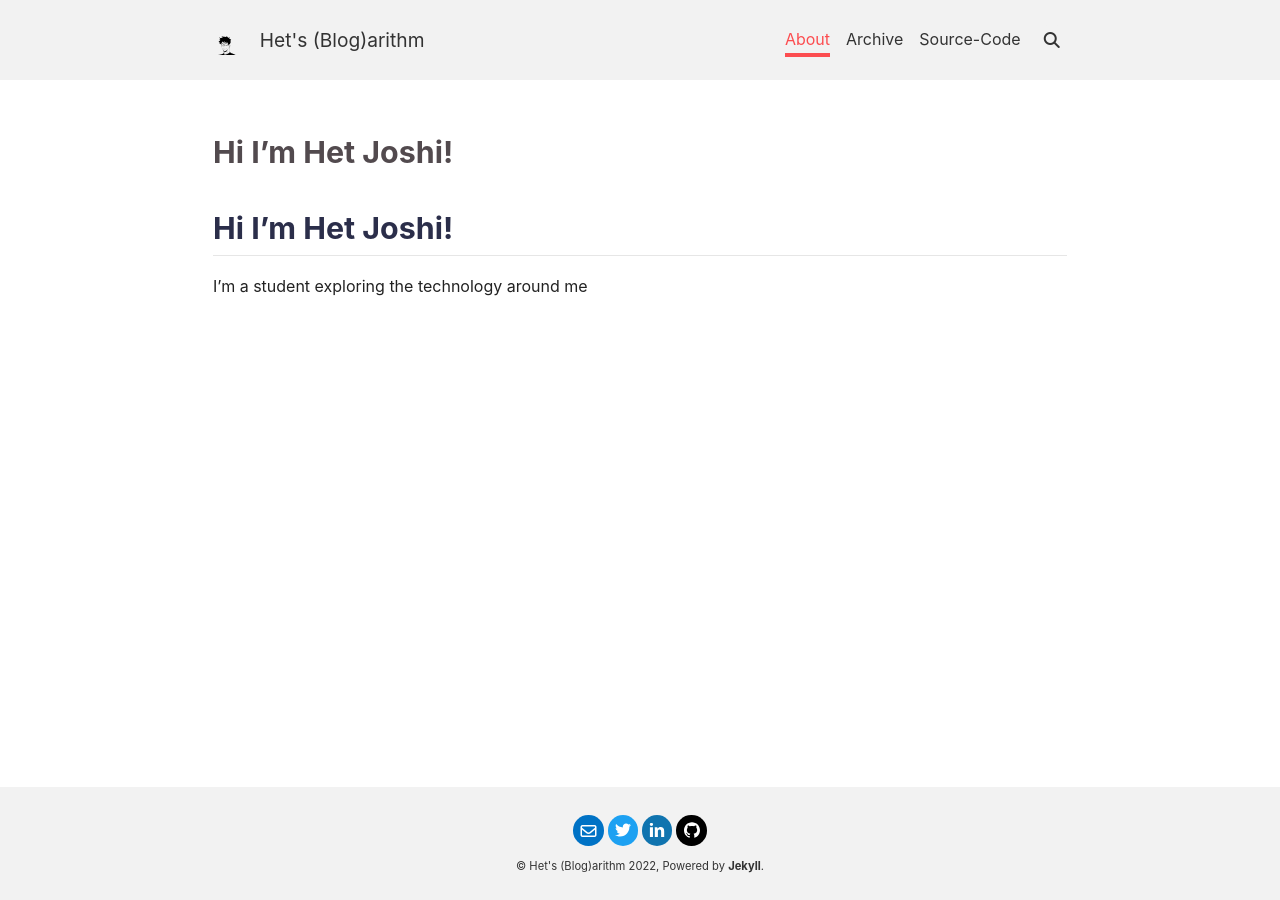
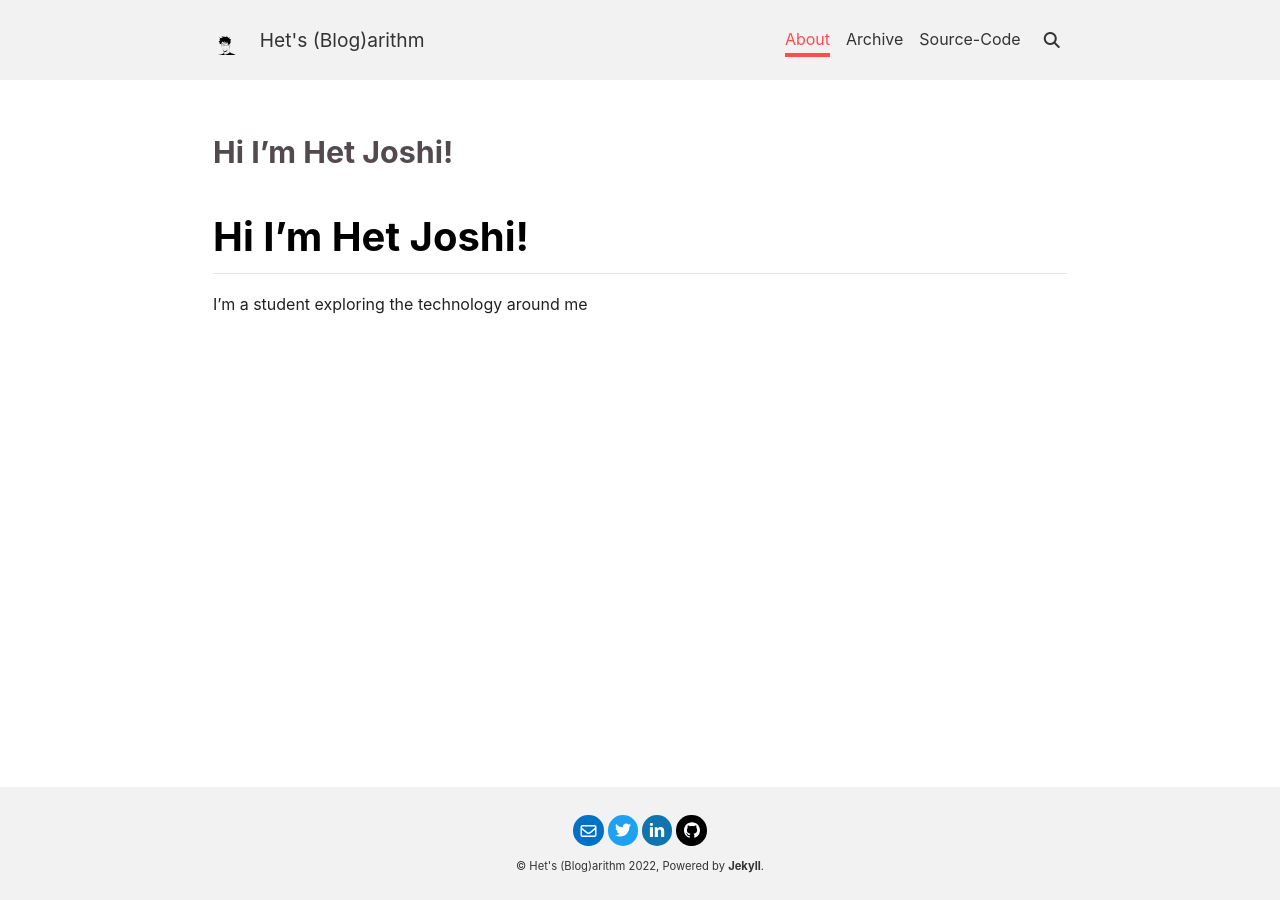
Before and after one commit to Het-Joshi/blog, a Jekyll site: the page built from about.md, in a window 1280 px wide. Built offline with Jekyll 4.4.1, drawn with Linux system fonts in a browser that asks for light colours; nearby versions of some CDN libraries; our own code applies the rules of GitHub Pages for plain Markdown files.

Commit message:
Update about.md

```diff
--- a/about.md
+++ b/about.md
@@ -29,5 +29,5 @@ key: page-about
 
 ---
 
-## <span style="color:#2B2E4A">Hi I'm Het Joshi!</span>
+# Hi I'm Het Joshi!
 I'm a student exploring the technology around me
```
